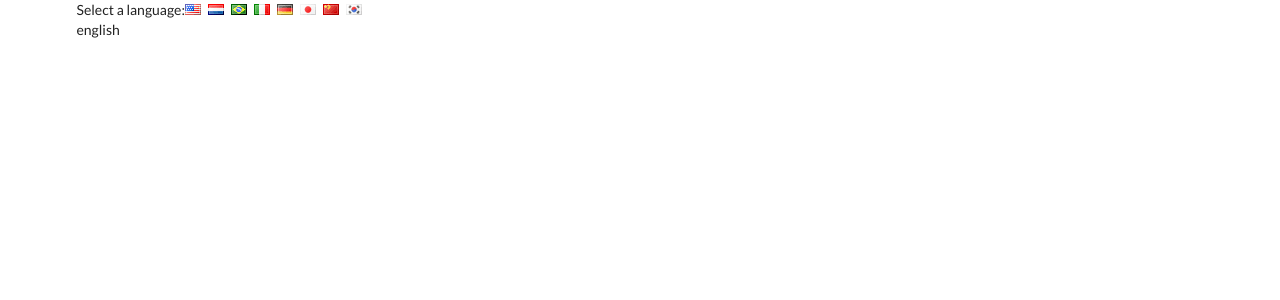
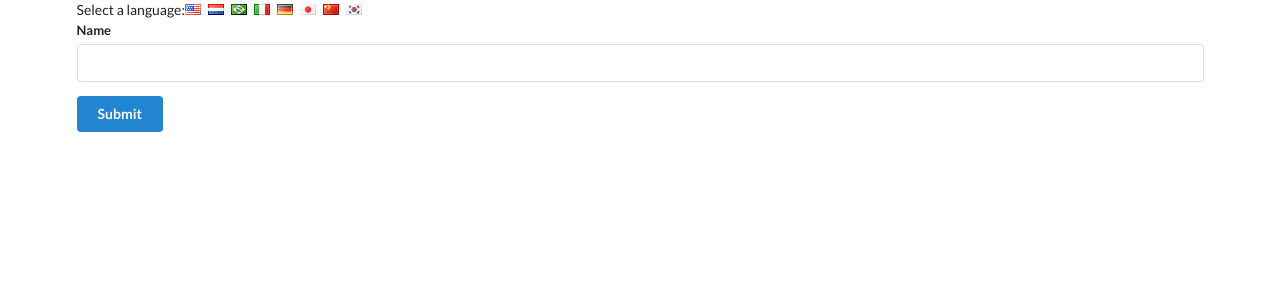
Before and after one commit to marcoamolinaro/react-redux-translate, a React (Create React App) app: page / in a window 1280 px wide. Shown: the top 300 px of the page. Built offline with nearby package versions, Linux system fonts and the light colour scheme.

Commit message:
299. A Touch More Setup

```diff
--- a/src/components/App.js
+++ b/src/components/App.js
@@ -1,4 +1,5 @@
 import React from 'react';
+import UserCreate from './UserCreate';
 
 class App extends React.Component {
 
@@ -22,7 +23,7 @@
                     <i className="flag cn" onClick={() => this.onLanguageChange('chinese')}/>
                     <i className="flag kr" onClick={() => this.onLanguageChange('korean')}/>
                 </div>
-                {this.state.language}
+                <UserCreate />
             </div>
         );
     }
--- /dev/null
+++ b/src/components/Button.js
@@ -0,0 +1,9 @@
+import React from 'react';
+
+class Button extends React.Component {
+    render() {
+        return <button className="ui button primary">Submit</button>;
+    }
+}
+
+export default Button;
--- /dev/null
+++ b/src/components/Field.js
@@ -0,0 +1,14 @@
+import React from 'react';
+
+class Field extends React.Component {
+    render() {
+        return (
+            <div className="ui field">
+                <label>Name</label>
+                <input />
+            </div>
+        );
+    }
+}
+
+export default Field;
--- /dev/null
+++ b/src/components/UserCreate.js
@@ -0,0 +1,14 @@
+import React from 'react';
+import Field from './Field';
+import Button from './Button';
+
+const UserCreate = () => {
+    return (
+        <div className="ui form">
+            <Field />
+            <Button />
+        </div>
+    );
+};
+
+export default UserCreate;
```
